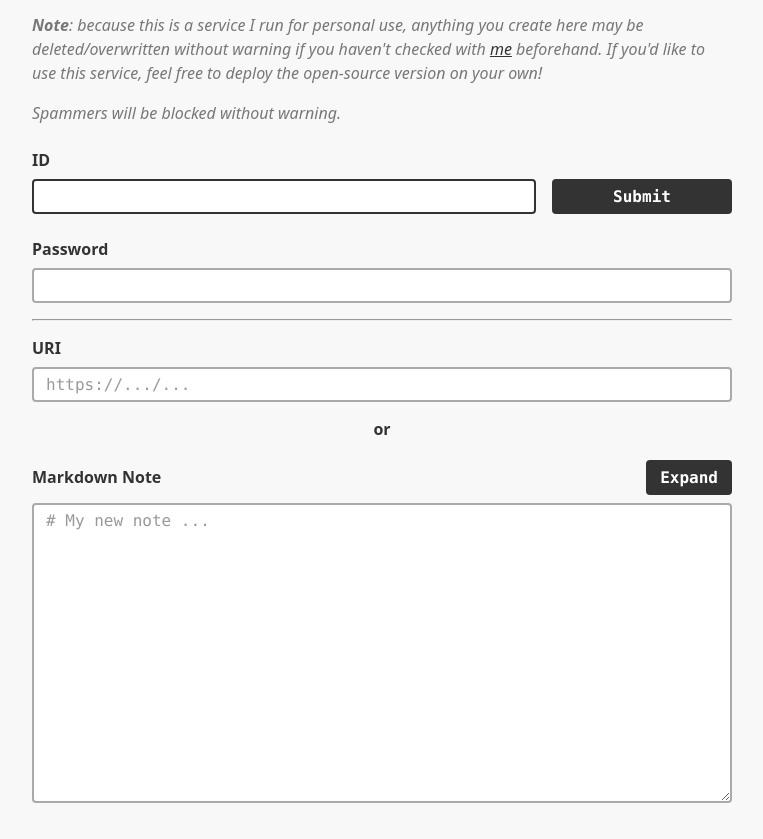
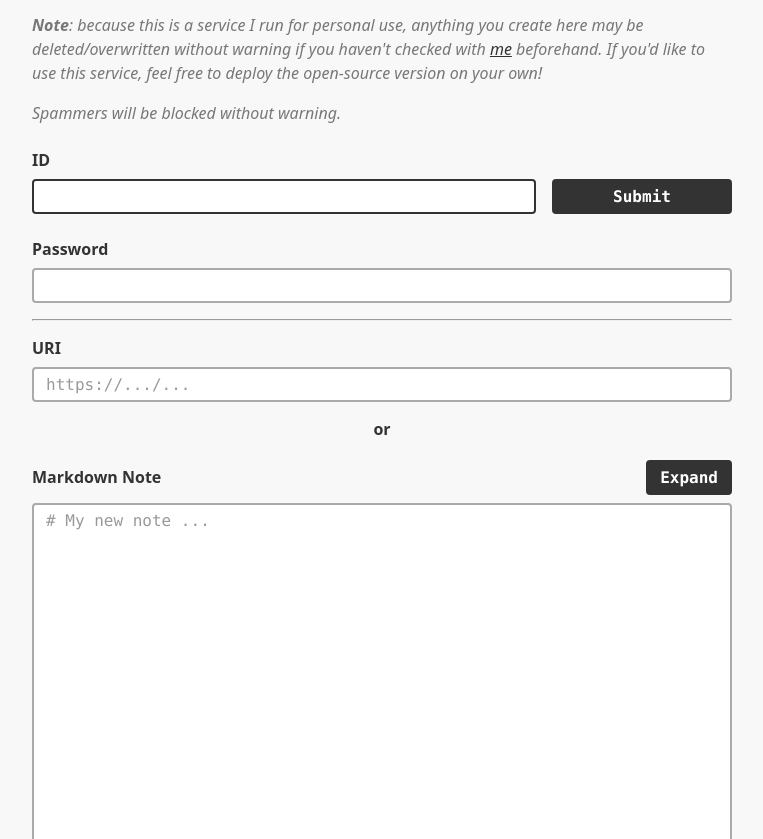
Before and after one commit to thesephist/zone, a website: page static/index.html in a window 1280 px wide. Shown: the part 113-952 px from the top of the page, without its empty margins (258-1021 px from the left). Drawn offline with Linux system fonts and the light colour scheme.

Commit message:
Increase default markdown note input area size

```diff
--- a/static/css/main.css
+++ b/static/css/main.css
@@ -171,7 +171,7 @@ textarea {
 
 textarea {
     resize: vertical;
-    min-height: 300px;
+    min-height: 640px;
 }
 
 button,
```
